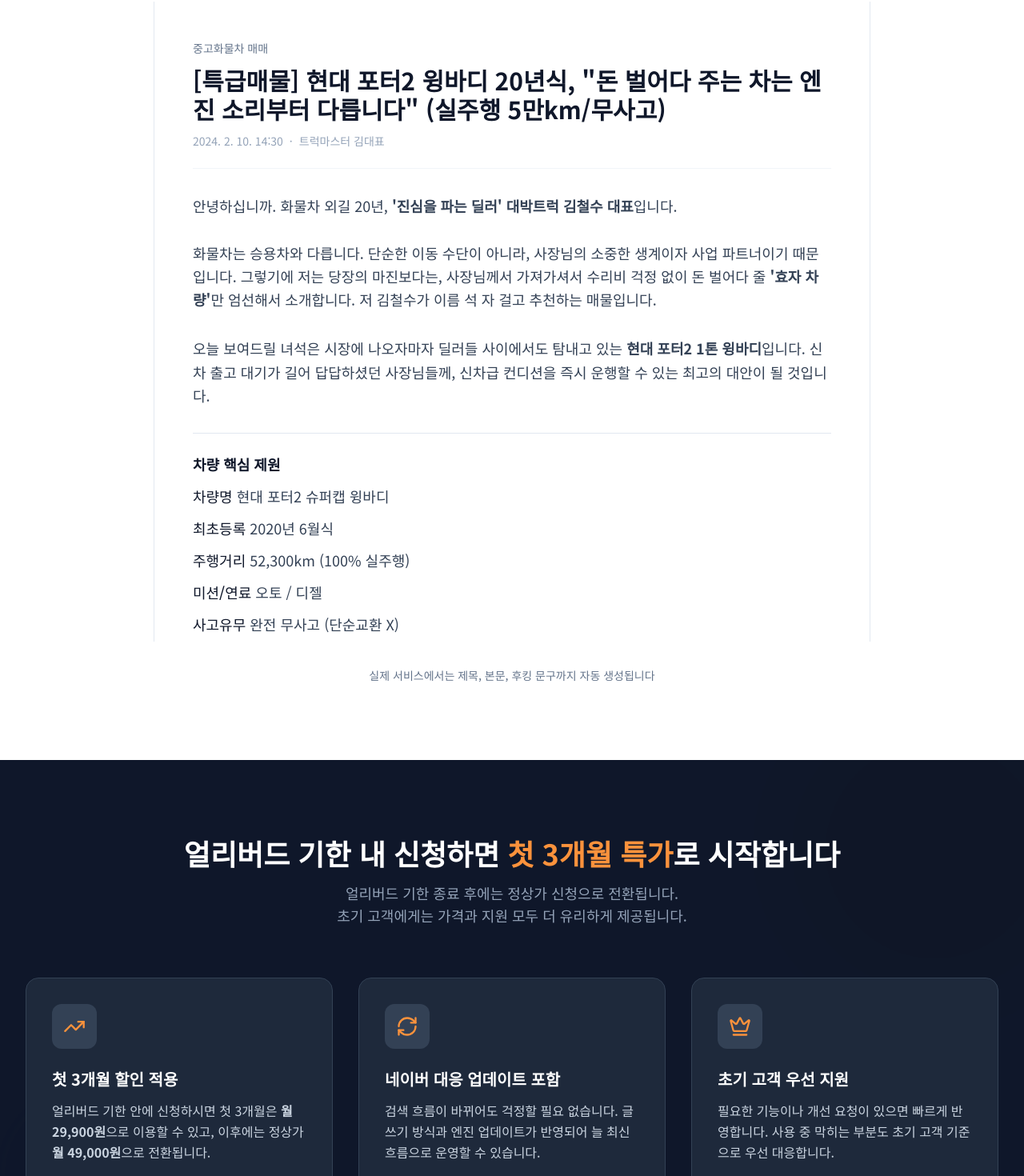
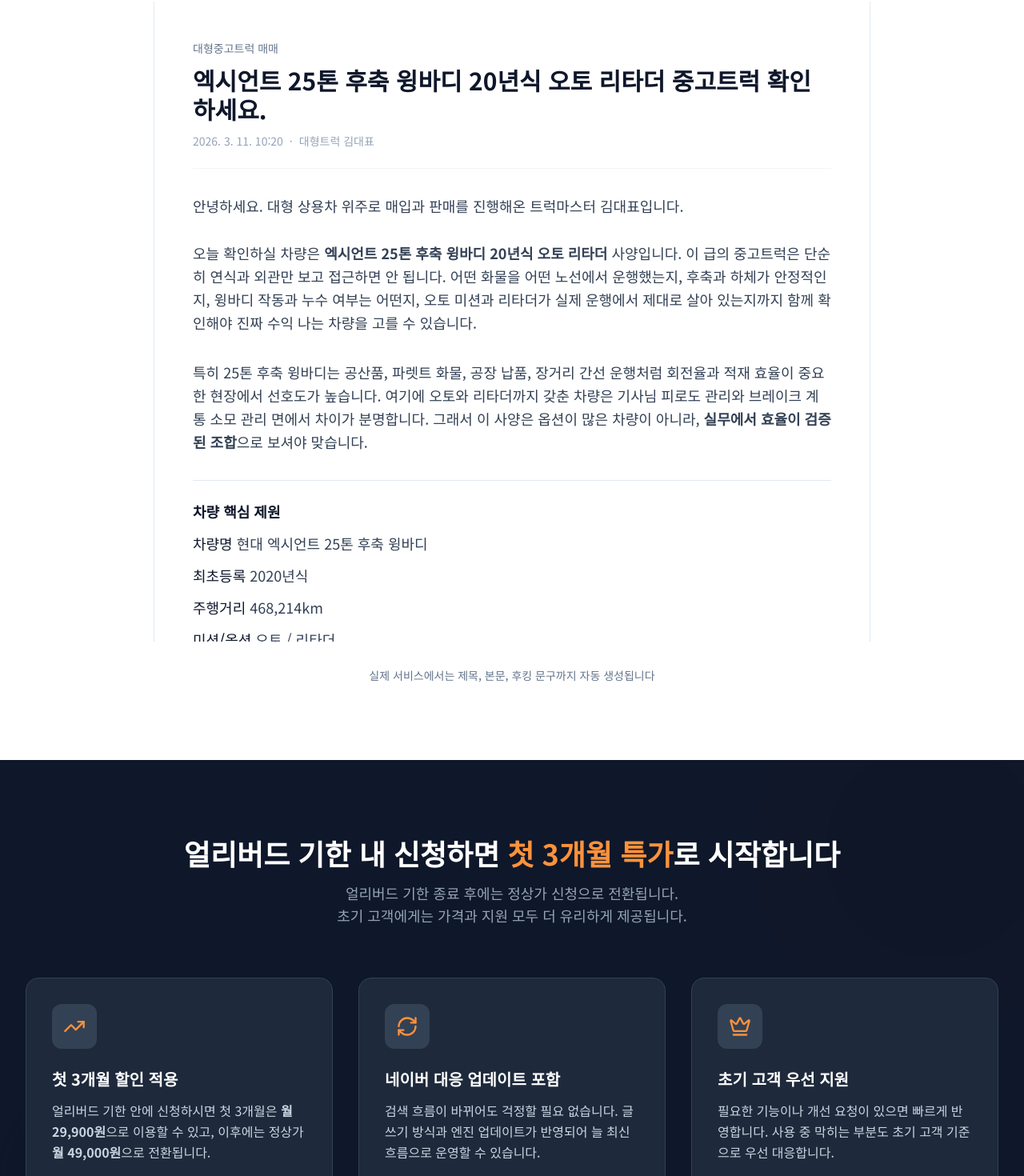
Before and after one commit to zxczxczxc9702/trucklog-ai-landing, a React (Vite) app: page / in a window 1280 px wide. Shown: the part 2468-3938 px from the top of the page at 80% size. Built offline with nearby package versions, Linux system fonts and the light colour scheme.

Commit message:
chore: rewrite demo article for xcient wing body

```diff
--- a/components/DemoSection.tsx
+++ b/components/DemoSection.tsx
@@ -21,79 +21,80 @@
             <div className="p-8 md:p-12 bg-white h-[800px] overflow-y-auto scrollbar-hide">
               {/* Title Area */}
               <div className="mb-8 border-b border-slate-100 pb-6">
-                <p className="text-sm text-slate-500 mb-3">중고화물차 매매</p>
+                <p className="text-sm text-slate-500 mb-3">대형중고트럭 매매</p>
                 <h3 className="text-2xl md:text-3xl font-bold text-slate-900 mb-3 leading-tight">
-                  [특급매물] 현대 포터2 윙바디 20년식, "돈 벌어다 주는 차는 엔진 소리부터 다릅니다" (실주행 5만km/무사고)
+                  엑시언트 25톤 후축 윙바디 20년식 오토 리타더 중고트럭 확인하세요.
                 </h3>
                 <div className="flex items-center text-slate-400 text-sm">
-                  <span>2024. 2. 10. 14:30</span>
+                  <span>2026. 3. 11. 10:20</span>
                   <span className="mx-2">·</span>
-                  <span>트럭마스터 김대표</span>
+                  <span>대형트럭 김대표</span>
                 </div>
               </div>
 
               {/* Body Content */}
               <div className="space-y-8 text-slate-700 leading-relaxed text-lg">
                 <p>
-                  안녕하십니까. 화물차 외길 20년, <strong>'진심을 파는 딜러' 대박트럭 김철수 대표</strong>입니다.<br/><br/>
-                  화물차는 승용차와 다릅니다. 단순한 이동 수단이 아니라, 사장님의 소중한 생계이자 사업 파트너이기 때문입니다. 그렇기에 저는 당장의 마진보다는, 사장님께서 가져가셔서 수리비 걱정 없이 돈 벌어다 줄 <strong>'효자 차량'</strong>만 엄선해서 소개합니다. 저 김철수가 이름 석 자 걸고 추천하는 매물입니다.
+                  안녕하세요. 대형 상용차 위주로 매입과 판매를 진행해온 트럭마스터 김대표입니다.<br/><br/>
+                  오늘 확인하실 차량은 <strong>엑시언트 25톤 후축 윙바디 20년식 오토 리타더</strong> 사양입니다. 이 급의 중고트럭은 단순히 연식과 외관만 보고 접근하면 안 됩니다. 어떤 화물을 어떤 노선에서 운행했는지, 후축과 하체가 안정적인지, 윙바디 작동과 누수 여부는 어떤지, 오토 미션과 리타더가 실제 운행에서 제대로 살아 있는지까지 함께 확인해야 진짜 수익 나는 차량을 고를 수 있습니다.
                 </p>
 
                 <p>
-                  오늘 보여드릴 녀석은 시장에 나오자마자 딜러들 사이에서도 탐내고 있는 <strong>현대 포터2 1톤 윙바디</strong>입니다. 신차 출고 대기가 길어 답답하셨던 사장님들께, 신차급 컨디션을 즉시 운행할 수 있는 최고의 대안이 될 것입니다.
+                  특히 25톤 후축 윙바디는 공산품, 파렛트 화물, 공장 납품, 장거리 간선 운행처럼 회전율과 적재 효율이 중요한 현장에서 선호도가 높습니다. 여기에 오토와 리타더까지 갖춘 차량은 기사님 피로도 관리와 브레이크 계통 소모 관리 면에서 차이가 분명합니다. 그래서 이 사양은 옵션이 많은 차량이 아니라, <strong>실무에서 효율이 검증된 조합</strong>으로 보셔야 맞습니다.
                 </p>
 
                 <div className="border-y border-slate-200 py-6 space-y-3 text-base md:text-lg">
                   <h4 className="font-bold text-slate-900">차량 핵심 제원</h4>
-                  <p><span className="font-medium text-slate-900">차량명</span> 현대 포터2 슈퍼캡 윙바디</p>
-                  <p><span className="font-medium text-slate-900">최초등록</span> 2020년 6월식</p>
-                  <p><span className="font-medium text-slate-900">주행거리</span> 52,300km (100% 실주행)</p>
-                  <p><span className="font-medium text-slate-900">미션/연료</span> 오토 / 디젤</p>
-                  <p><span className="font-medium text-slate-900">사고유무</span> 완전 무사고 (단순교환 X)</p>
+                  <p><span className="font-medium text-slate-900">차량명</span> 현대 엑시언트 25톤 후축 윙바디</p>
+                  <p><span className="font-medium text-slate-900">최초등록</span> 2020년식</p>
+                  <p><span className="font-medium text-slate-900">주행거리</span> 468,214km</p>
+                  <p><span className="font-medium text-slate-900">미션/옵션</span> 오토 / 리타더</p>
+                  <p><span className="font-medium text-slate-900">운행 포인트</span> 후축, 윙바디, 장거리 일반화물 대응</p>
                 </div>
 
                 <div className="space-y-4">
-                  <h4 className="text-xl font-bold text-slate-900">1. 엔진 및 미션 컨디션 "최상"</h4>
+                  <h4 className="text-xl font-bold text-slate-900">1. 왜 25톤 후축 윙바디 사양을 많이 찾는가</h4>
                   <p>
-                    제가 매입하러 가서 시동을 걸자마자 <strong>"아, 이건 됐다"</strong> 싶었습니다. 디젤 특유의 진동도 거의 느껴지지 않을 만큼 정숙합니다. 전 차주분께서 시내 가전 배송 용도로만 가볍게 타셨고, 5,000km마다 꼬박꼬박 합성유로 관리해주신 덕분입니다. 엔진룸 열어서 누유 한 방울 없는 것 확인했습니다.<br/><br/>
-                    특히 오토 미션이라 막히는 시내 주행이나 골목길 배송 하시는 사장님들 무릎 걱정 덜어드립니다. 변속 충격 전혀 없이 아주 부드럽게 치고 나갑니다.
+                    25톤 후축 윙바디는 적재 효율과 상하차 편의성 면에서 현장 선호도가 높은 조합입니다. 후축이 들어가면 축중 분산에 유리하고, 상차 이후 차가 한쪽으로 쏠리는 느낌을 줄이는 데 도움이 됩니다. 일반 카고보다 윙바디를 선호하는 이유도 분명합니다. 도크 작업과 지게차 상하차 속도가 빠르고, 날씨 영향을 상대적으로 덜 받으며, 회전율이 중요한 현장에서 작업 효율이 좋기 때문입니다.<br/><br/>
+                    여기에 엑시언트급에서 오토와 리타더까지 함께 들어가면 실무 체감이 확실히 달라집니다. 장거리 운행, 정체 구간, 내리막 구간에서 기사님 피로도 차이가 크게 나고, 차주 입장에서는 브레이크 계통 소모 관리도 수월해집니다. 그래서 이 사양은 단순히 옵션이 많은 차가 아니라, 실제 운행 수익성과 유지비를 함께 고려한 조건이라고 이해하시면 됩니다.
                   </p>
                 </div>
 
                 <div className="space-y-4">
-                  <h4 className="text-xl font-bold text-slate-900">2. 윙바디 및 적재함 상태</h4>
+                  <h4 className="text-xl font-bold text-slate-900">2. 엔진, 오토 미션, 리타더 확인 포인트</h4>
                   <p>
-                    중고 윙바디 보실 때 가장 중요한 게 <strong>'작동 상태'</strong>와 <strong>'누수 여부'</strong>죠. 제가 직접 고압 세차기로 물 뿌려가며 테스트 마쳤습니다. 비 한 방울 새는 곳 없이 짱짱합니다.<br/><br/>
-                    윙 모터 힘도 좋아서 스위치만 누르면 시원시원하게 올라갑니다. 적재함 바닥은 철판 보강 작업이 되어 있어 무거운 짐을 실어도 끄떡없습니다. 추가 비용 들이실 필요 없이 바로 현장 투입 가능합니다.
+                    엑시언트급 중고트럭을 볼 때는 먼저 냉간 시동 반응, 공회전 안정성, 배기색, 누유 흔적, 냉각 계통 상태부터 체크해야 합니다. 이 차급은 단순히 시동만 잘 걸리는지를 보는 수준으로는 부족합니다. 장거리 실운행에서 온도 유지가 안정적인지, 부하가 걸렸을 때 출력이 고르게 이어지는지, 오토 미션이 단수 변경을 지연 없이 매끈하게 가져가는지를 함께 보셔야 실제 운행 품질을 판단할 수 있습니다.<br/><br/>
+                    리타더는 특히 중요합니다. 25톤급은 하행 구간과 고속도로 감속 구간이 많기 때문에 보조제동 장치 상태가 좋으면 풋브레이크 의존도가 확실히 줄어듭니다. 브레이크 라이닝과 제동 계통 소모를 줄이는 데 유리하고, 기사님도 긴 내리막에서 훨씬 여유 있게 운전할 수 있습니다. 중고 매물에서는 리타더 단계별 개입감, 계기 경고 유무, 작동 반응을 꼭 확인해야 하는데, 이 부분이 살아 있는 차량은 상품성 차이가 분명합니다.
                   </p>
                 </div>
 
                 <div className="space-y-3">
-                  <h4 className="text-xl font-bold text-slate-900">딜러의 솔직한 한마디</h4>
+                  <h4 className="text-xl font-bold text-slate-900">3. 후축과 윙바디는 어떻게 봐야 하는가</h4>
                   <p>
-                    솔직히 말씀드리면, 이 정도 연식에 이 주행거리, 그리고 이렇게 병적으로 관리된 차량은 1년에 몇 대 안 들어옵니다. <strong>감가상각 다 맞은 가격에 신차급 성능</strong>을 가져가시는 겁니다. 기름만 넣고 타시면 됩니다.
+                    후축 사양은 단순히 축 하나가 더 들어간 차량으로 보시면 안 됩니다. 적재 시 하중 분산, 직진 안정성, 타이어 편마모, 후축 상승·하강 작동 상태까지 같이 봐야 제대로 된 상품 판단이 됩니다. 후축 관련 부싱, 에어 계통, 축 정렬 상태가 흐트러진 차량은 운행 중 피로도가 커지고 타이어 소모도 빨라질 수 있습니다. 그래서 실차 확인 때는 후축 작동성뿐 아니라 하중을 받았을 때 차가 어떻게 서는지도 함께 보시는 것이 좋습니다.<br/><br/>
+                    윙바디 역시 겉만 반듯하다고 끝이 아닙니다. 윙 개폐 속도, 문짝 유격, 힌지 상태, 루프와 측면 패널의 누수 흔적, 바닥 철판 보강 상태까지 점검해야 실제 현장에서 바로 쓸 수 있는 차량인지 판단할 수 있습니다. 공산품이나 파렛트 화물을 지속적으로 싣는 분이라면 윙 작동성, 후문 개폐 편의성, 바닥 상태를 꼼꼼히 보셔야 이후 운영 비용을 줄일 수 있습니다.
                   </p>
                 </div>
 
                 <div className="space-y-4">
-                  <h4 className="text-xl font-bold text-slate-900">3. 하체 및 타이어 상태</h4>
+                  <h4 className="text-xl font-bold text-slate-900">4. 하체, 타이어, 정비 이력은 반드시 확인해야 합니다</h4>
                   <p>
-                    화물차의 생명은 프레임입니다. 리프트 띄워서 하부까지 꼼꼼하게 확인했습니다. 염화칼슘 흔적이나 부식 전혀 없이 아주 깨끗합니다. 판스프링 상태도 짱짱합니다.<br/><br/>
-                    <strong>타이어 트레드는 앞뒤 모두 80% 이상</strong> 남아있습니다. 향후 1년 이상은 소모품 걱정 없이 운행하실 수 있습니다. (방문하시면 리프트 띄워서 직접 눈으로 확인시켜 드립니다!)
+                    대형트럭은 결국 하체와 프레임이 재산입니다. 프레임 부식, 크로스멤버 상태, 하부 누유, 서스펜션과 판스프링, 킹핀 및 각종 링크류 유격을 체크하지 않으면 겉모습만 보고 판단하는 실수를 하게 됩니다. 특히 중량차는 작은 유격 하나가 장거리 운행에서 큰 피로와 유지비로 돌아오기 때문에, 하체 점검은 선택이 아니라 기본입니다.<br/><br/>
+                    타이어는 잔존 트레드만 볼 것이 아니라 제조 시기, 편마모, 축별 마모 편차를 함께 봐야 합니다. 브레이크 계통, 에어 누설, 허브 주변 누유, 배선 정리, 등화류 작동, 윙 전장 상태까지 함께 확인하면 실제 상품 수준이 보입니다. 여기에 정비내역서, 소모품 교환 이력, 성능점검 기록, 사고 이력 확인 가능 여부까지 더해지면 매입 이후 예산 계획을 세우기 훨씬 쉬워집니다. 중고 대형트럭은 싸게 사는 것보다 예상 못한 지출이 적은 것이 더 중요합니다.
                   </p>
                 </div>
 
                 <div className="space-y-4">
-                  <h4 className="text-xl font-bold text-slate-900">4. 구입 방법 및 금융 혜택</h4>
+                  <h4 className="text-xl font-bold text-slate-900">5. 최종 판단과 구입 실무 정리</h4>
                   <p>
-                    사업자등록증 있으신 사장님들은 <strong>부가세 환급</strong> 가능하며, 전액 세금계산서 발행해드립니다. 초기 자금이 부족하시더라도 걱정 마세요. 제휴 캐피탈사를 통해 <strong>최저 금리 전액 할부(최장 60개월)</strong> 진행 도와드립니다.<br/>
-                    기존에 타시던 차량 대차(최고가 매입)도 가능하니 부담 없이 문의주세요.
+                    정리하면, 엑시언트 25톤 후축 윙바디 20년식 오토 리타더는 장거리 일반화물과 윙 작업 비중이 높은 분께 실무성이 분명한 조합입니다. 후축, 오토, 리타더가 모두 들어간 차량은 기사 피로도와 소모품 관리 측면에서 강점이 있고, 운행 패턴만 맞으면 바로 현장 투입하기 좋은 조건입니다. 중요한 것은 연식 한 줄보다 실제 관리 상태와 옵션 작동 상태를 얼마나 정확히 확인했느냐입니다.<br/><br/>
+                    사업자 운용, 할부 진행, 기존 차량 대차, 세금계산서 발행 등 실무 절차도 함께 검토해야 최종 비용 계산이 정확해집니다. 차량 영상 확인, 하부 점검 포인트, 리타더 작동 확인, 윙 개폐 상태까지 차근차근 보시고 판단하시면 됩니다. 운송업 신규 진입이든 증차 목적이든, 월 납입 부담과 예상 소모품 교체 시점을 같이 계산해보면 판단이 훨씬 선명해집니다. 이런 조건의 중고트럭을 찾고 계셨다면 이번 차량은 충분히 검토해볼 가치가 있는 사양입니다.
                   </p>
                 </div>
 
                 <div className="pt-2">
                   <p className="font-semibold text-slate-900">
-                    성능점검기록부 100% 원본 보유, 침수차일 시 100% 전액 환불 보장합니다.
+                    실차 확인 시 후축 작동, 리타더 개입감, 윙 개폐, 하부 상태까지 체크 포인트를 정리해서 안내드릴 수 있습니다.
                   </p>
                 </div>
 
@@ -109,7 +110,7 @@
                 </div>
 
                 <div className="pt-2 text-base text-slate-500">
-                  #중고화물차 #포터2윙바디 #1톤용달 #개별화물창업 #중고트럭매매 #무사고트럭 #화물차할부 #내차팔기
+                  #엑시언트 #25톤후축윙바디 #오토리타더 #중고트럭 #대형트럭매매 #윙바디매매 #화물차할부 #엑시언트중고
                 </div>
               </div>
             </div>
```
